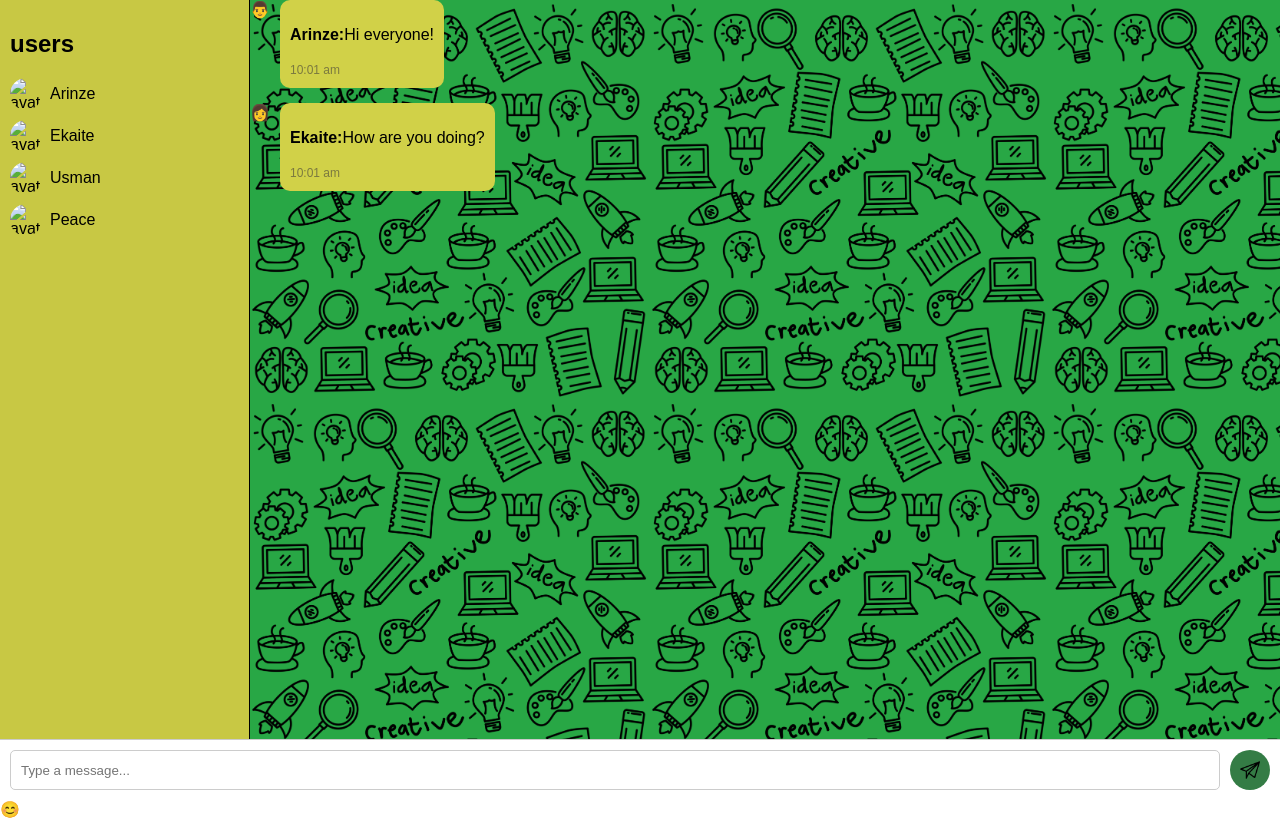
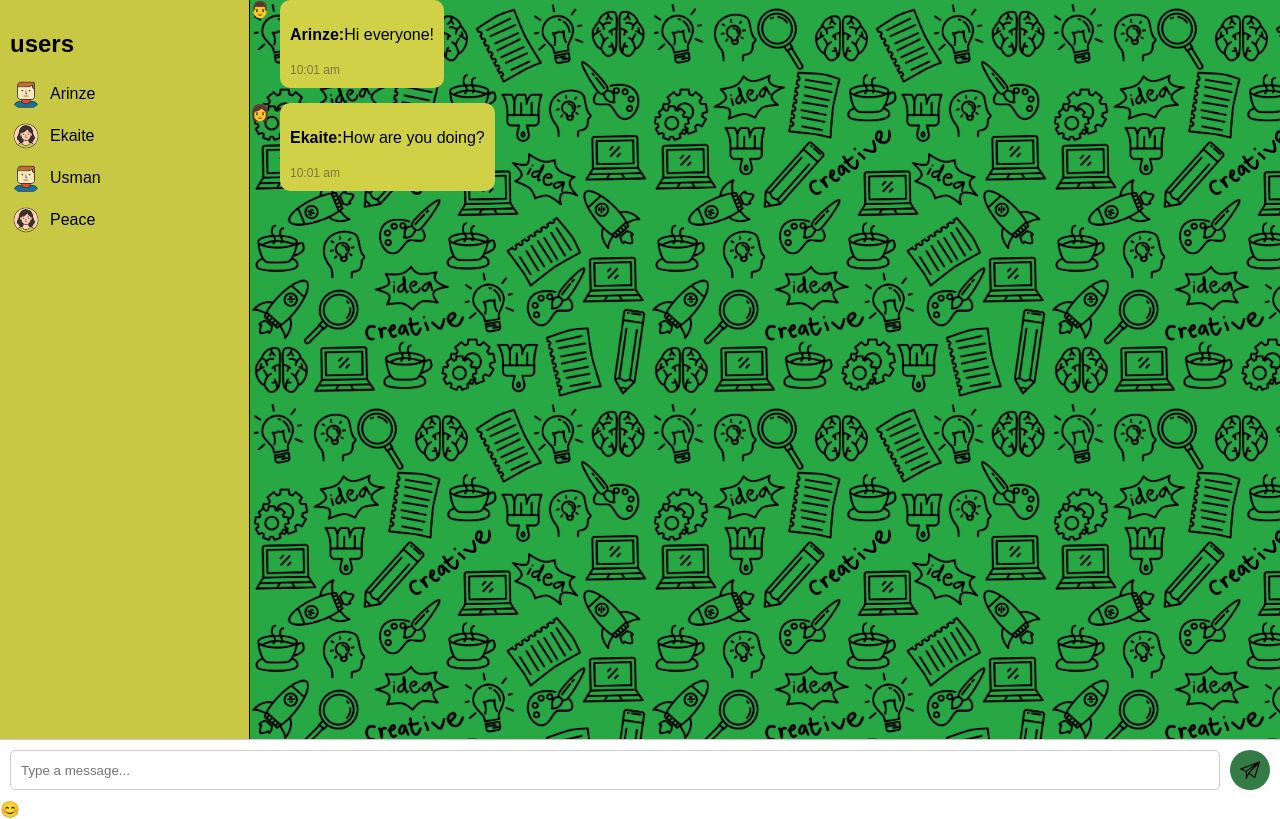
Before and after one commit to EGO002/FE, a plain HTML site: page HTML FILE/chat-app.html in a window 1280 px wide. Drawn offline with Linux system fonts and the light colour scheme.

Commit message:
your message

```diff
--- a/HTML FILE/chat-app.html
+++ b/HTML FILE/chat-app.html
@@ -11,10 +11,10 @@
   <aside class="user-list">
     <h2>users</h2>
      <ul>
-      <li><img src="male image.png" alt="avater 1">Arinze</li>
-      <li><img src="female image.png" alt="avater 2">Ekaite</li>
-      <li><img src="male image.png" alt="avater 3">Usman</li>
-      <li><img src="female image.png" alt="avater 4">Peace</li>
+      <li><img src="/IMAGE FILE/male image.png" alt="avater 1">Arinze</li>
+      <li><img src="/IMAGE FILE/female image.png" alt="avater 2">Ekaite</li>
+      <li><img src="/IMAGE FILE/male image.png" alt="avater 3">Usman</li>
+      <li><img src="/IMAGE FILE/female image.png" alt="avater 4">Peace</li>
      </ul>
   </aside>
 
```
